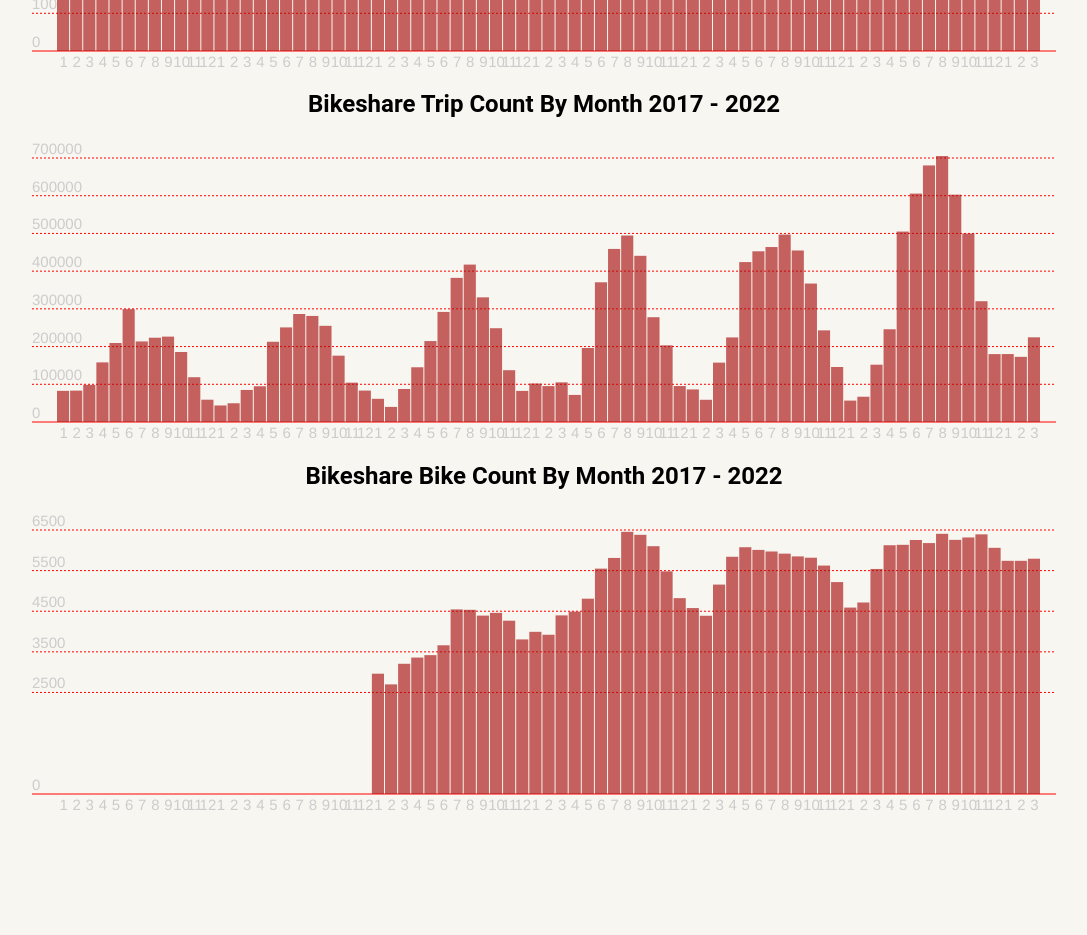
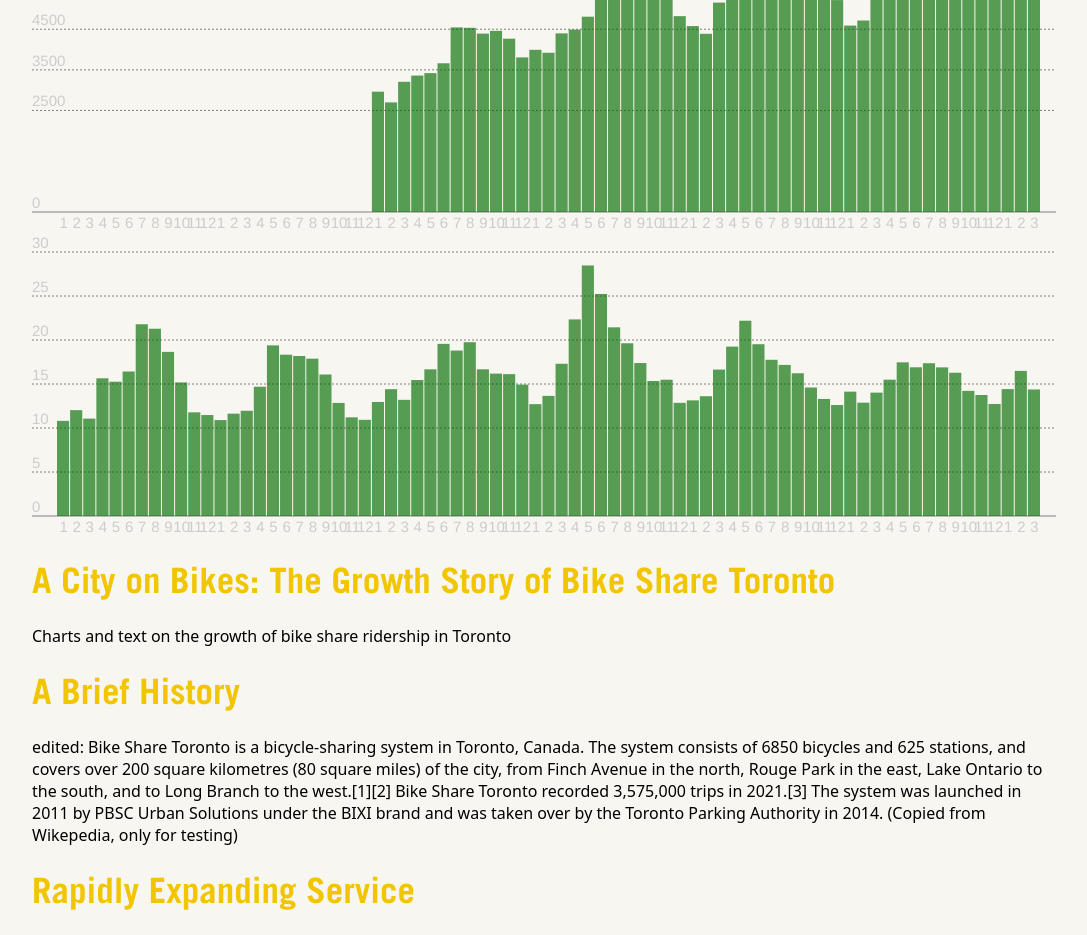
Before and after one commit to schoolofcities/bike-share-toronto, a SvelteKit app: page / in a window 1280 px wide. Shown: the part 680-1615 px from the top of the page, without its empty margins (96-1183 px from the left). Before the commit the page ends 1494 px from the top, so only its background shows below. Built offline with nearby package versions, Linux system fonts and the light colour scheme.

Commit message:
Created a separate code script for barcharts. Styling changes required

```diff
--- a/src/routes/+page.svelte
+++ b/src/routes/+page.svelte
@@ -1,56 +1,28 @@
 <script>
 	import { scaleLinear } from "d3-scale";
 	import "../assets/global-styles.css";
-	import chartFunction from "/src/routes/chartFunctionl.svelte";
+	import BarChart from "/src/routes/BarChart.svelte";
 
 	import bikeshareData from "/src/data/data.json"; //importing bikeshare data
 
 	// returns a list of years for the x axis
-	var yearList = bikeshareData.map(function (obj) {
-		return obj.Year;
-	});
-	var monthList = bikeshareData.map(function (obj) {
-		return obj.Month;
-	});
-	var tripCounList = bikeshareData.map(function (obj) {
-		return obj.TripCount;
-	});
 
-	console.log(); //[...new Set(yearList)] helps removes duplicates in the list
-
-	let width = 1000;
-	let height = 1000;
-
-	const xTicks = monthList;
-	const padding = { top: 20, right: 15, bottom: 20, left: 25 };
+  let trip = "TripCount"
+  let stationCount = "StationCount"
+  let bikeCount = "BikeCount"
+  let averageTripDuration = "AverageTripDuration"
 
 	const yTicksStation = [0, 100, 200, 300, 400, 500, 600, 700];
 	const yTicksTrip = [0, 100000, 200000, 300000, 400000, 500000, 600000, 700000];
 	const yTicksBike = [0, 2500, 3500, 4500, 5500, 6500]
+  const yTicksDuration = [0,5,10,15,20,25, 30]
 	// formats the numbers when it is shown on mobile i.e. 2007 --> '07
-	function formatMobile(tick) {
-		return "'" + tick.toString().slice(-2);
-	}
-	console.log(xTicks);
-	$: xScale = scaleLinear()
-		.domain([0, xTicks.length])
-		.range([padding.left, width - padding.right]);
 
-	$: yStationScale = scaleLinear()
-		.domain([0, Math.max.apply(null, yTicksStation)])
-		.range([height - padding.bottom, padding.top]);
-
-	$: yTripScale = scaleLinear()
-		.domain([0, Math.max.apply(null, yTicksTrip)])
-		.range([height - padding.bottom, padding.top]);
-	$: yBikeScale = scaleLinear()
-		.domain([0, Math.max.apply(null, yTicksBike)])
-		.range([height - padding.bottom, padding.top]);
-
-	$: innerWidth = width - (padding.left + padding.right);
-
-	$: barWidth = innerWidth / xTicks.length;
 </script>
+<BarChart data = {bikeshareData} variable = {trip} yTicks = {yTicksTrip}/>
+<BarChart data = {bikeshareData} variable = {stationCount} yTicks = {yTicksStation}/>
+<BarChart data = {bikeshareData} variable = {bikeCount} yTicks = {yTicksBike}/>
+<BarChart data = {bikeshareData} variable = {averageTripDuration} yTicks = {yTicksDuration}/>
 
 <h1>A City on Bikes: The Growth Story of Bike Share Toronto</h1>
 
@@ -71,160 +43,6 @@
 
 <h1>Rapidly Expanding Service</h1>
 
-
-<!-- chart 1-->
-<h2>Bikeshare Station Count By Month 2017 - 2022</h2>
-<div class="chart" bind:clientWidth={width} bind:clientHeight={height}>
-	<svg>
-		<!-- y axis -->
-		<g class="axis y-axis">
-			{#each yTicksStation as tick}
-				<g
-					class="tick tick-{tick}"
-					transform="translate(0, {yStationScale(tick)})"
-				>
-					<line x2="100%" />
-					<text y="-4"
-						>{tick}
-						</text
-					>
-				</g>
-			{/each}
-		</g>
-
-		<!-- x axis -->
-		<g class="axis x-axis">
-			{#each bikeshareData as bike, i}
-				<g class="tick" transform="translate({xScale(i)},{height})">
-					<text x={barWidth / 2} y="-4"
-						>{width > 380
-							? bike.Month
-							: formatMobile(bike.Month)}</text
-					>
-				</g>
-			{/each}
-		</g>
-
-		<g class="bars">
-			{#each bikeshareData as bike, i}
-				<!-- Controls the width of the bar graph,
-				width: controls the spacing between the bars-->
-				<rect
-					x={xScale(i) + 0}
-					y={yStationScale(bike.StationCount)}
-					width={barWidth - 1}
-					height={yStationScale(0) - yStationScale(bike.StationCount)}
-				/>
-			{/each}
-		</g>
-	</svg>
-</div>
-
-<!-- chart 2-->
-<h2>Bikeshare Trip Count By Month 2017 - 2022</h2>
-<div class="chart" bind:clientWidth={width} bind:clientHeight={height}>
-	<svg>
-		<!-- y axis -->
-		<g class="axis y-axis">
-			{#each yTicksTrip as tick}
-				<g
-					class="tick tick-{tick}"
-					transform="translate(0, {yTripScale(tick)})"
-				>
-					<line x2="100%" />
-					<text y="-4"
-						>{tick}
-						</text
-					>
-				</g>
-			{/each}
-		</g>
-
-		<!-- x axis -->
-		<g class="axis x-axis">
-			{#each bikeshareData as bike, i}
-				<g class="tick" transform="translate({xScale(i)},{height})">
-					<text x={barWidth / 2} y="-4"
-						>{width > 380
-							? bike.Month
-							: formatMobile(bike.Month)}</text
-					>
-				</g>
-			{/each}
-		</g>
-
-		<g class="bars">
-			{#each bikeshareData as bike, i}
-				<!-- Controls the width of the bar graph,
-				width: controls the spacing between the bars-->
-				<rect
-					x={xScale(i) + 0}
-					y={yTripScale(bike.TripCount)}
-					width={barWidth - 1}
-					height={yTripScale(0) - yTripScale(bike.TripCount)}
-				/>
-			{/each}
-		</g>
-	</svg>
-</div>
-
-<!-- chart 3-->
-<h2>Bikeshare Bike Count By Month 2017 - 2022</h2>
-<div class="chart" bind:clientWidth={width} bind:clientHeight={height}>
-	<svg>
-		<!-- y axis -->
-		<g class="axis y-axis">
-			{#each yTicksBike as tick}
-				<g
-					class="tick tick-{tick}"
-					transform="translate(0, {yBikeScale(tick)})"
-				>
-					<line x2="100%" />
-					<text y="-4"
-						>{tick}
-						</text
-					>
-				</g>
-			{/each}
-		</g>
-
-		<!-- x axis -->
-
-
-		<g class="bars">
-			{#each bikeshareData as bike, i}
-				<!-- Controls the width of the bar graph,
-				width: controls the spacing between the bars-->
-				<rect
-					x={xScale(i) + 0}
-					y={yBikeScale(bike.BikeCount)}
-					width={barWidth - 1}
-					height={yBikeScale(0) - yBikeScale(bike.BikeCount)}
-				/>
-			{/each}
-		</g>
-
-		<g class="axis x-axis">
-			{#each bikeshareData as bike, i}
-				<g class="tick" transform="translate({xScale(i)},{height})">
-					<text x={barWidth / 2} y="-4"
-						>{width > 380
-							? bike.Month
-							: formatMobile(bike.Month)}</text
-					>
-
-				</g>
-				{/each}
-		</g>
-		<g class="axis x-axis-label">
-			{#each bikeshareData as bike, i}
-			  <text x={xScale(i) + barWidth / 2} y={height + 30} class="x-axis-label">
-				{width > 380 ? bike.BikeCount : formatMobile(bike.BikeCount)}
-			  </text>
-			{/each}
-		  </g>
-	</svg>
-</div>
 
 <style>
 	:global(body) {
@@ -263,55 +81,4 @@
 		color: "blue";
 	}
 
-	.chart {
-		width: 100%;
-		max-width: 80%;
-		margin: 0 auto;
-	}
-
-	svg {
-		position: relative;
-		width: 100%;
-		height: 300px;
-	}
-
-	.tick {
-		font-family: Helvetica, Arial;
-		font-size: 0.725em;
-		font-weight: 200;
-	}
-
-
-	.tick line {
-		stroke: red;
-		stroke-dasharray: 2;
-	}
-
-	.tick text {
-		fill: #ccc;
-		text-anchor: start;
-		font-size: 15px;
-	}
-
-	.tick.tick-0 line {
-		stroke-dasharray: 0;
-	}
-
-	.x-axis .tick text {
-		text-anchor: middle;
-	}
-	.x-axis.label{
-		font-family: Helvetica, Arial;
-		font-size: 0.725em;
-		font-weight: 200;
-		writing-mode: vertical-rl; /* Rotate 90 degrees */
-  		transform: rotate(180deg); /* Flip vertically */
-		font-size: 50px;
-	}
-
-	.bars rect {
-		fill: #a11;
-		stroke: none;
-		opacity: 0.65;
-	}
 </style>
--- /dev/null
+++ b/src/routes/BarChart.svelte
@@ -0,0 +1,134 @@
+<script>
+    import { scaleLinear } from "d3-scale";
+
+    export let data;
+    export let variable;
+    export let yTicks;
+
+    let width = 1000;
+	let height = 1000;
+
+    var monthList = data.map(function (obj) {
+		return obj.Month;
+	});
+
+    const xTicks = monthList;
+	const padding = { top: 20, right: 15, bottom: 20, left: 25 };
+
+
+
+    function formatMobile(tick) {
+        return "'" + tick.toString().slice(-2);
+    }
+    console.log(xTicks);
+    $: xScale = scaleLinear()
+        .domain([0, xTicks.length])
+        .range([padding.left, width - padding.right]);
+
+    $: yScale = scaleLinear()
+        .domain([0, Math.max.apply(null, yTicks)])
+        .range([height - padding.bottom, padding.top]);
+
+    $: innerWidth = width - (padding.left + padding.right);
+
+    $: barWidth = innerWidth / xTicks.length;
+</script>
+<div class="chart" bind:clientWidth={width} bind:clientHeight={height}>
+	<svg>
+		<!-- y axis -->
+		<g class="axis y-axis">
+			{#each yTicks as tick}
+				<g
+					class="tick tick-{tick}"
+					transform="translate(0, {yScale(tick)})"
+				>
+					<line x2="100%" />
+					<text y="-4"
+						>{tick}
+						</text
+					>
+				</g>
+			{/each}
+		</g>
+
+		<!-- x axis -->
+		<g class="axis x-axis">
+			{#each data as bike, i}
+				<g class="tick" transform="translate({xScale(i)},{height})">
+					<text x={barWidth / 2} y="-4"
+						>{width > 380
+							? bike.Month
+							: formatMobile(bike.Month)}</text
+					>
+				</g>
+			{/each}
+		</g>
+
+		<g class="bars">
+			{#each data as bike, i}
+				<!-- Controls the width of the bar graph,
+				width: controls the spacing between the bars-->
+				<rect
+					x={xScale(i) + 0}
+					y={yScale(bike[variable])}
+					width={barWidth - 1}
+					height={yScale(0) - yScale(bike[variable])}
+				/>
+			{/each}
+		</g>
+	</svg>
+</div>
+<style>
+	.chart {
+		width: 100%;
+		max-width: 80%;
+		margin: 0 auto;
+	}
+
+	svg {
+		position: relative;
+		width: 100%;
+		height: 300px;
+	}
+
+	.tick {
+		font-family: Helvetica, Arial;
+		font-size: 0.725em;
+		font-weight: 200;
+	}
+
+
+	.tick line {
+		stroke: Gray;
+		stroke-dasharray: 2;
+	}
+
+	.tick text {
+		fill: #ccc;
+		text-anchor: start;
+		font-size: 15px;
+	}
+
+	.tick.tick-0 line {
+		stroke-dasharray: 0;
+	}
+
+	.x-axis .tick text {
+		text-anchor: middle;
+	}
+
+	.x-axis.label{
+		font-family: Helvetica, Arial;
+		font-size: 0.725em;
+		font-weight: 200;
+		writing-mode: vertical-rl; /* Rotate 90 degrees */
+  		transform: rotate(180deg); /* Flip vertically */
+		font-size: 50px;
+	}
+
+	.bars rect {
+		fill: #006C00;
+		stroke: none;
+		opacity: 0.65;
+	}
+</style>
--- a/src/routes/chartFunctionl.svelte
+++ /dev/null
@@ -1,8 +0,0 @@
-<script>
-
-
-</script>
-
-<html>
-
-</html>
```
